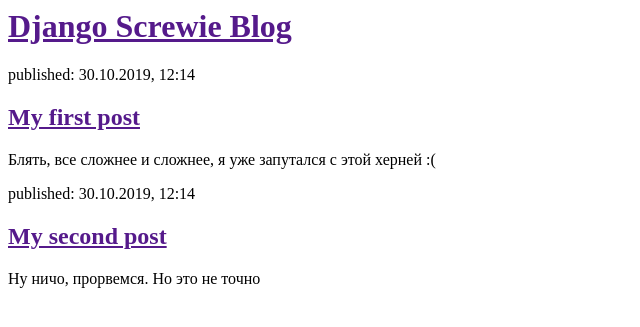
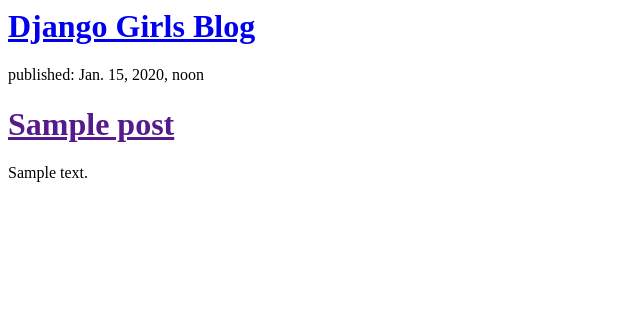
Before and after one commit to Screwie/my-first-blog, a Django app: template blog/templates/blog/post_list.html in a window 1280 px wide. Shown: the top 327 px of the page, without its empty margins (0-640 px from the left). Run offline with Django 3.2, Linux system fonts and the light colour scheme; the template is opened without the code that fills it: values that come from a table or form of the project are taken from there, others are empty; tables that the repository leaves empty hold one stand-in row (values such as "Sample post").

Commit message:
Modified templates

```diff
--- a/blog/templates/blog/post_list.html
+++ b/blog/templates/blog/post_list.html
@@ -2,21 +2,16 @@
     <head>
         <title>Screwie blog</title>
     </head>
-    <body>
-        <div>
-            <h1><a href="">Django Screwie Blog</a></h1>
-        </div>
+  <div>
+    <h1><a href="/">Django Girls Blog</a></h1>
+</div>
 
-        <div>
-            <p>published: 30.10.2019, 12:14</p>
-            <h2><a href="">My first post</a></h2>
-            <p>Блять, все сложнее и сложнее, я уже запутался с этой херней :(</p>
-        </div>
-
-        <div>
-            <p>published: 30.10.2019, 12:14</p>
-            <h2><a href="">My second post</a></h2>
-            <p>Ну ничо, прорвемся. Но это не точно</p>
-        </div>
+{% for post in posts %}
+    <div>
+        <p>published: {{ post.published_date }}</p>
+        <h1><a href="">{{ post.title }}</a></h1>
+        <p>{{ post.text|linebreaksbr }}</p>
+    </div>
+{% endfor %}
     </body>
 </html>
--- a/blog/views.py
+++ b/blog/views.py
@@ -1,5 +1,8 @@
 from django.shortcuts import render
+from django.utils import timezone
+from .models import Post
 
 # Create your views here.
 def post_list(request):
-    return render(request, 'blog/post_list.html', {})
+    posts = Post.objects.filter(published_date__lte=timezone.now()).order_by('published_date')
+    return render(request, 'blog/post_list.html', {'posts': posts})
```
